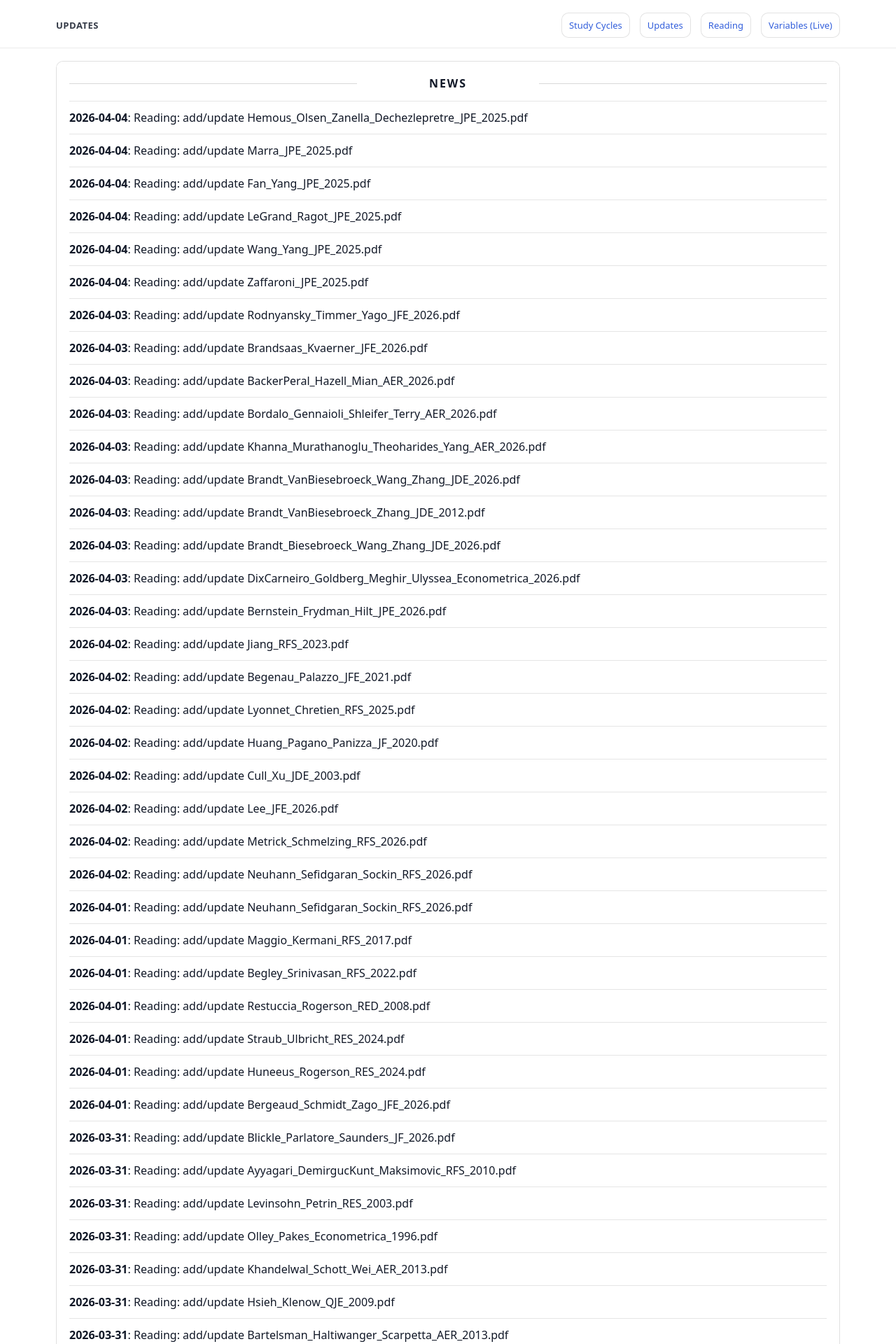
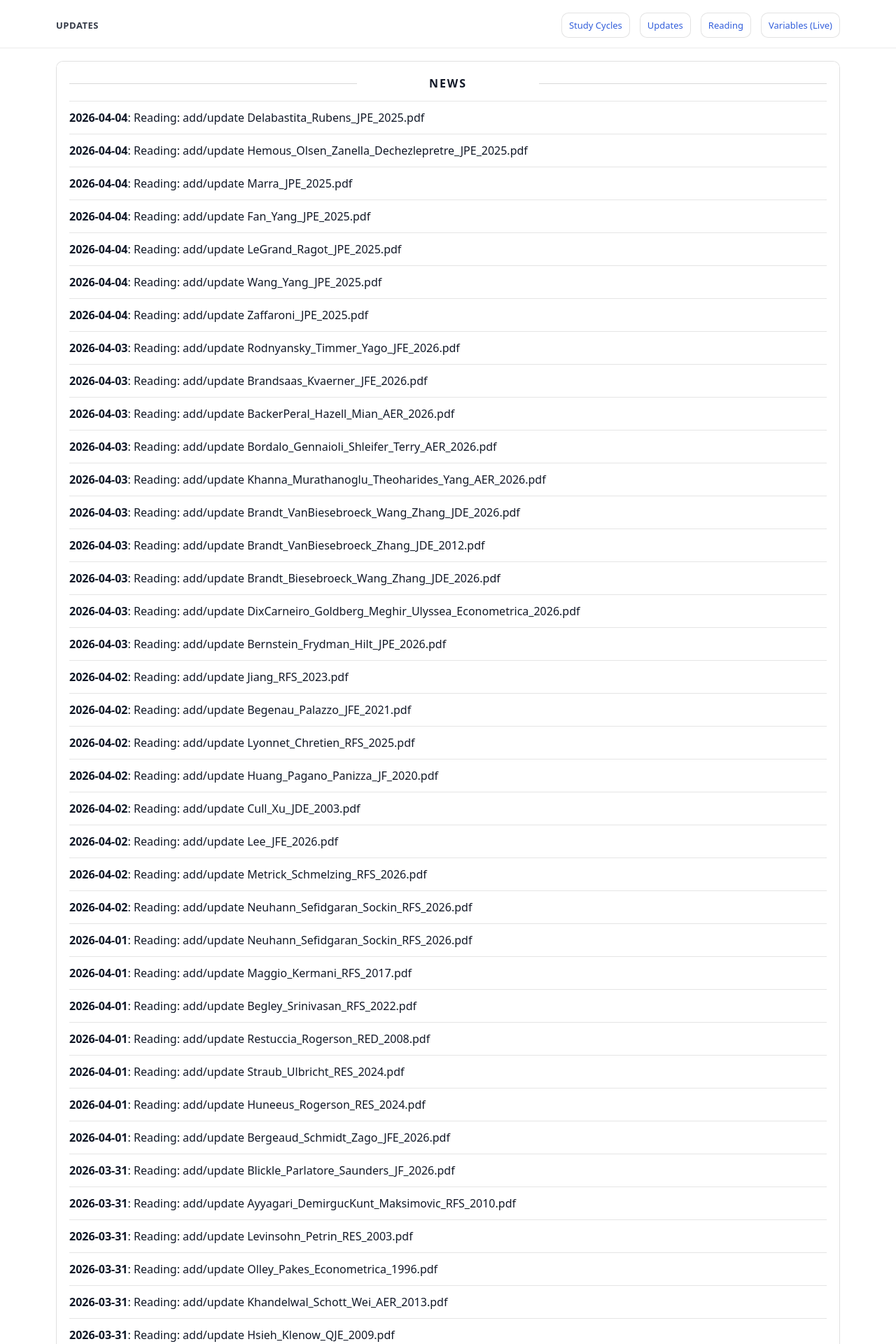
Before and after one commit to yaxinzn/study-archive, a Jekyll site: the page built from updates/index.md, in a window 1280 px wide. Shown: the top 1920 px of the page at 70% size. Built offline with Jekyll 4.4.1, drawn with Linux system fonts in a browser that asks for light colours; some of the changed text lies outside the part shown.

Commit message:
chore: update NEWS feed

```diff
--- a/_data/news.yml
+++ b/_data/news.yml
@@ -1,4 +1,7 @@
 # Auto-generated update history (sorted newest -> oldest). Do not edit manually.
+- ts: "1775296222"
+  date: "2026-04-04"
+  title: "Reading: add/update Delabastita_Rubens_JPE_2025.pdf"
 - ts: "1775295975"
   date: "2026-04-04"
   title: "Reading: add/update Hemous_Olsen_Zanella_Dechezlepretre_JPE_2025.pdf"
```
